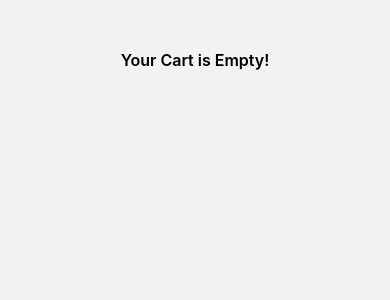
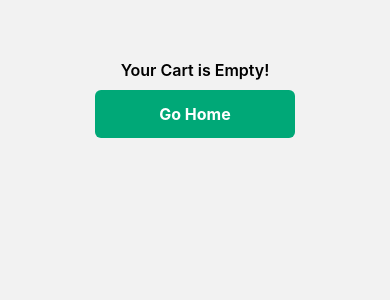
Before and after one commit to gitcoder-23/react-native-swiggy-app-redux-toolkit, a React Native app: screen /Cart in a window 390 px wide. Shown: the top 300 px of the page. Built offline with nearby package versions, Linux system fonts and the light colour scheme.

Commit message:
cart ready

```diff
--- a/App.js
+++ b/App.js
@@ -2,7 +2,6 @@ import { StatusBar } from 'expo-status-bar';
 import { StyleSheet, Text, View } from 'react-native';
 import { Provider } from 'react-redux';
 import StackNavigaton from './screens/AppMenu/StackNavigation';
-import HomeScreen from './screens/HomeScreen';
 import store from './screens/redux/store';
 
 export default function App() {
--- a/components/FoodItem.js
+++ b/components/FoodItem.js
@@ -3,8 +3,8 @@ import React, { Fragment, useEffect, useState } from 'react';
 import { AntDesign } from '@expo/vector-icons';
 import MenuComponent from './MenuComponent';
 
-const FoodItem = ({ item, indesId }) => {
-  // console.log('foodItem-->', item);
+const FoodItem = ({ item, indesId, cartData }) => {
+  console.log('foodItem-cartData-->', cartData);
 
   const foodItemData = [item];
   const [selected, setSelected] = useState(['Recommended']);
--- a/components/MenuComponent.js
+++ b/components/MenuComponent.js
@@ -16,7 +16,10 @@ const MenuComponent = ({ food }) => {
   const cart = useSelector((state) => state.cart.cart);
   const [additems, setAddItems] = useState(0);
   const [selected, setSelected] = useState(false);
-  console.log('additems@@->', additems);
+  const [cartQData, setCartQData] = useState(
+    cart && cart.map((cData) => cData.quantity)
+  );
+  // console.log('additems@@->', additems);
   // console.log('MenuComponent-cartData@@->', cart);
   useEffect(() => {
     dispatch(getInCart());
@@ -109,8 +112,8 @@ const MenuComponent = ({ food }) => {
                     paddingHorizontal: 6,
                   }}
                 >
-                  {/* {additems} */}
-                  {cart && cart.map((cData) => cData.quantity)}
+                  {additems}
+                  {/* {cart && cart.map((cData) => cData.id && cData.quantity)} */}
                 </Text>
               </Pressable>
 
--- a/screens/CartScreen.js
+++ b/screens/CartScreen.js
@@ -5,6 +5,7 @@ import {
   ScrollView,
   Pressable,
   Alert,
+  SafeAreaView,
 } from 'react-native';
 import React from 'react';
 import { Ionicons, FontAwesome5 } from '@expo/vector-icons';
@@ -372,15 +373,45 @@ const CartScreen = () => {
             </View>
           </>
         ) : (
-          <View
-            style={{ flex: 1, alignItems: 'center', justifyContent: 'center' }}
+          <SafeAreaView
+            style={{
+              flex: 1,
+              alignItems: 'center',
+              justifyContent: 'center',
+              alignContent: 'space-between',
+              marginTop: 10,
+              height: 200,
+            }}
           >
             <Text
               style={{ textAlign: 'center', fontSize: 16, fontWeight: '600' }}
             >
               Your Cart is Empty!
             </Text>
-          </View>
+            <Pressable
+              onPress={() => {
+                navigation.navigate('Home');
+              }}
+              style={{
+                backgroundColor: '#00A877',
+                padding: 14,
+                width: 200,
+                borderRadius: 6,
+                marginTop: 10,
+              }}
+            >
+              <Text
+                style={{
+                  color: 'white',
+                  fontSize: 16,
+                  fontWeight: 'bold',
+                  textAlign: 'center',
+                }}
+              >
+                Go Home
+              </Text>
+            </Pressable>
+          </SafeAreaView>
         )}
       </ScrollView>
 
--- a/screens/MenuScreen.js
+++ b/screens/MenuScreen.js
@@ -223,7 +223,7 @@ const MenuScreen = ({ route }) => {
 
         {hotelMenus &&
           hotelMenus?.map((item, index) => (
-            <FoodItem item={item} indesId={index} />
+            <FoodItem item={item} indesId={index} cartData={cart} />
           ))}
       </ScrollView>
       {/* Menu Start With Modal */}
```
